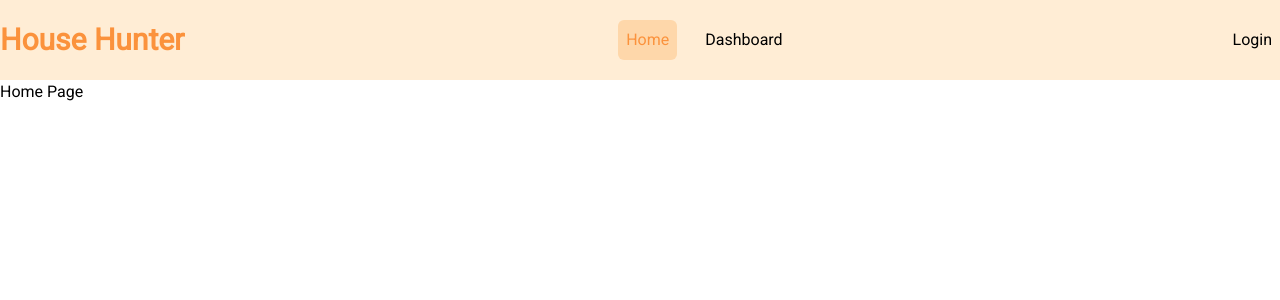
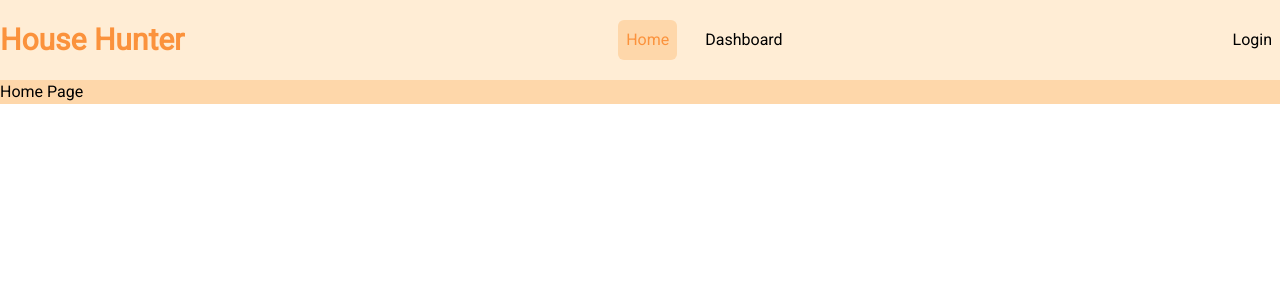
Before and after one commit to ahammadabdullah/House-Hunter, a React app in the folder client/: page / in a window 1280 px wide. Shown: the top 300 px of the page. Built offline with nearby package versions, Linux system fonts and the light colour scheme; the HTML template or start-up script is replaced by a standard one.

Commit message:
layout updatd

```diff
--- a/client/src/Layout/Layout.jsx
+++ b/client/src/Layout/Layout.jsx
@@ -5,7 +5,9 @@ const Layout = () => {
   return (
     <div>
       <NavBar />
-      <Outlet />
+      <div className="bg-orange-200">
+        <Outlet />
+      </div>
     </div>
   );
 };
```
